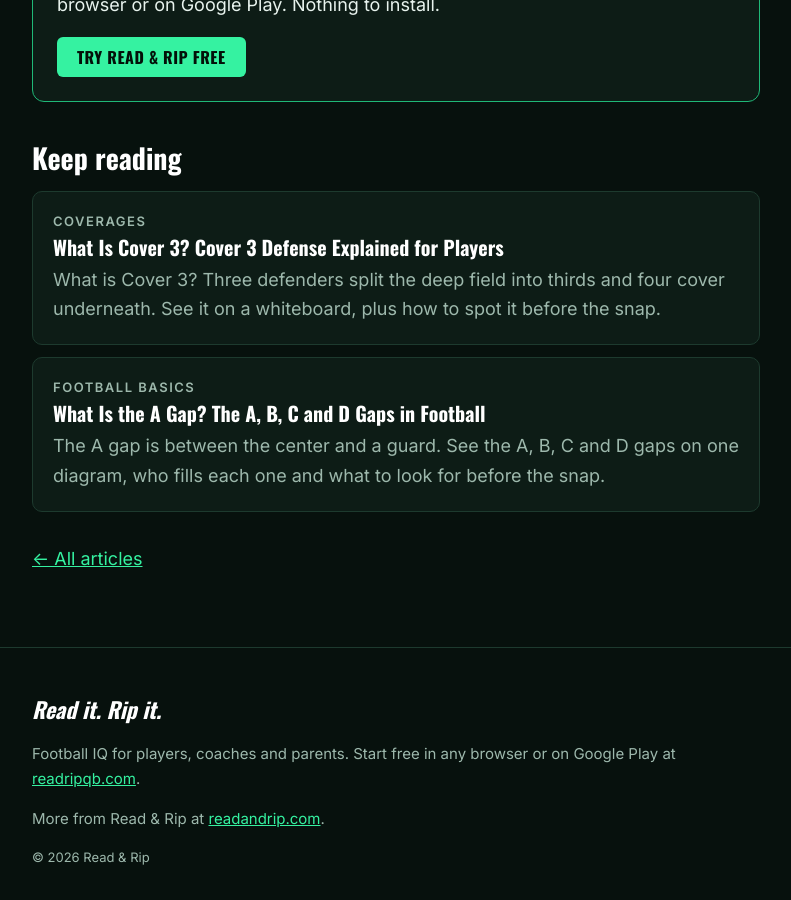
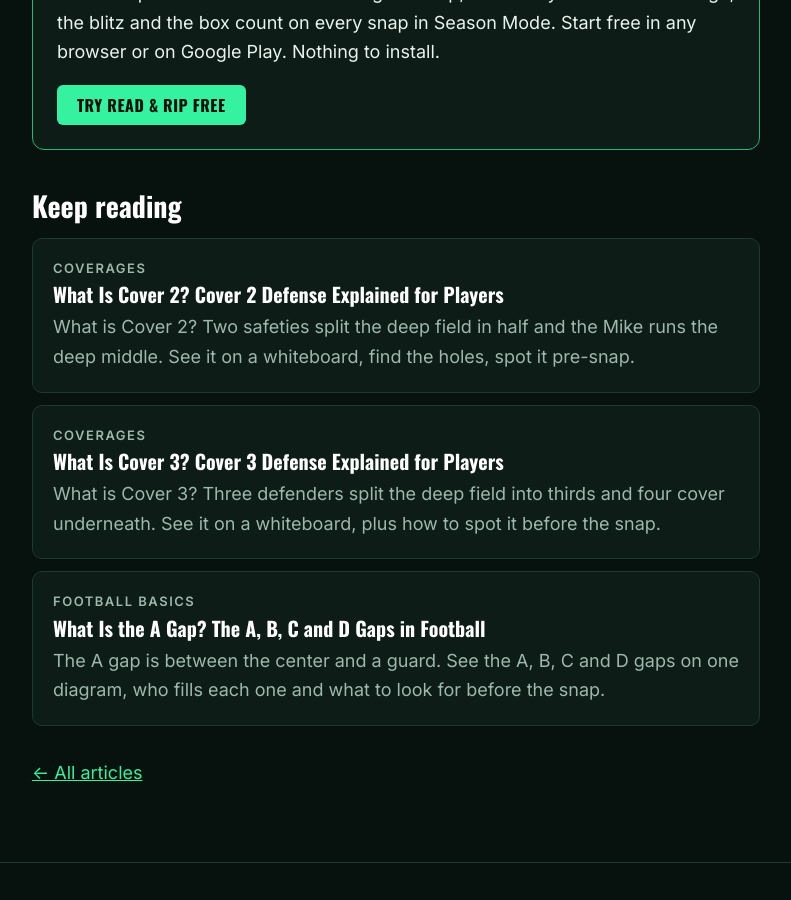
Before and after one commit to ReadandRipQB/readandrip-learn, a Jekyll site: the page built from _posts/2026-10-26-football-coverages-explained.md, in a window 1280 px wide and 900 px high, scrolled down 5211 px. Shown: the whole window, without its empty margins (244-1035 px from the left). Built offline with Jekyll 4.4.1, drawn with Linux system fonts in a browser that asks for light colours; some of the changed text lies outside the part shown.

Commit message:
Article: What Is Cover 2?
Co-Authored-By: Claude Opus 5.5 <noreply@anthropic.com>
Claude-Session: https://claude.ai/code/session_01FgCFT5XXfXnrXNk15gxbuR

```diff
--- a/_posts/2026-10-26-football-coverages-explained.md
+++ b/_posts/2026-10-26-football-coverages-explained.md
@@ -74,6 +74,8 @@ In Cover 2 the two safeties split the deep part of the field in half. The corner
 
 **Before the snap:** two high safeties, and corners close to the line with their eyes inside.
 
+For the full breakdown with the whiteboard, see [What is Cover 2?]({{ '/what-is-cover-2/' | relative_url }}).
+
 ## Cover 3: three deep thirds
 
 In Cover 3 three defenders split the deep field into thirds: the free safety takes the middle and each corner takes a sideline third. Four players cover underneath. On my board, the strong safety and the nickel take curl to flat on the outside, and the two linebackers take the hook and curl zones in the middle.
--- /dev/null
+++ b/_posts/2026-11-18-what-is-cover-2.md
@@ -0,0 +1,115 @@
+---
+title: "What Is Cover 2? Cover 2 Defense Explained for Players"
+description: "What is Cover 2? Two safeties split the deep field in half and the Mike runs the deep middle. See it on a whiteboard, find the holes, spot it pre-snap."
+category: Coverages
+author: Zach Trainor
+---
+
+What is Cover 2? It's a zone defense where two safeties split the deep part of the field in half, the Mike runs the deep middle between them, and four defenders cover the short zones underneath. If you can see Cover 2 before the snap, you already know where the two best throws on the field are.
+
+Here's how I draw it on the board, where it's soft, and what it looks like before the ball is snapped.
+
+## What is Cover 2: two deep halves, four under
+
+The number tells you how many defenders play deep. In Cover 2, that's the two safeties:
+
+- **The free safety and the strong safety** each take a deep half of the field, from the hash out to the sideline.
+
+That leaves the rest of the coverage. On my board:
+
+- **Each corner** sits shallow and takes the **flat** on his side.
+- **The Sam and the Will** take the **curl** zones.
+- **The Mike** turns and runs to the **deep middle**, right between the two safeties.
+
+The four defensive linemen rush the quarterback.
+
+<figure>
+<svg viewBox="0 0 400 300" role="img" aria-label="Cover 2 on a whiteboard: both safeties drop to deep halves, the corners take the flats, the Sam and Will take the curls, and the Mike runs to the deep middle" style="width:100%;height:auto;background:#0d1c16;border:1px solid #1d3a2e;border-radius:10px">
+<defs><marker id="c2a" viewBox="0 0 10 10" refX="8" refY="5" markerWidth="6" markerHeight="6" orient="auto-start-reverse"><path d="M0 0 L10 5 L0 10 z" fill="#35f2a1"/></marker></defs>
+<line x1="8" y1="246" x2="392" y2="246" stroke="#9db8ac" stroke-opacity=".35" stroke-width="2" stroke-dasharray="4 6"/>
+<g fill="none" stroke="#e8f3ee" stroke-width="2.4">
+<circle cx="150" cy="256" r="9"/>
+<circle cx="175" cy="256" r="9"/>
+<circle cx="225" cy="256" r="9"/>
+<circle cx="250" cy="256" r="9"/>
+<rect x="191" y="247" width="18" height="18"/><path d="M191 247 l18 18 M209 247 l-18 18"/></g>
+<text x="38" y="262" text-anchor="middle" font-family="Oswald, Impact, sans-serif" font-size="17" font-weight="700" fill="#e8f3ee">X</text>
+<text x="108" y="262" text-anchor="middle" font-family="Oswald, Impact, sans-serif" font-size="17" font-weight="700" fill="#e8f3ee">H</text>
+<text x="292" y="262" text-anchor="middle" font-family="Oswald, Impact, sans-serif" font-size="17" font-weight="700" fill="#e8f3ee">Y</text>
+<text x="362" y="262" text-anchor="middle" font-family="Oswald, Impact, sans-serif" font-size="17" font-weight="700" fill="#e8f3ee">Z</text>
+<text x="200" y="294" text-anchor="middle" font-family="Oswald, Impact, sans-serif" font-size="15" font-weight="700" fill="#e8f3ee">QB</text>
+<text x="232" y="294" text-anchor="middle" font-family="Oswald, Impact, sans-serif" font-size="17" font-weight="700" fill="#e8f3ee">T</text>
+<text x="142" y="232" text-anchor="middle" font-family="Oswald, Impact, sans-serif" font-size="17" font-weight="700" fill="#9db8ac">E</text>
+<text x="180" y="232" text-anchor="middle" font-family="Oswald, Impact, sans-serif" font-size="15" font-weight="700" fill="#9db8ac">DT</text>
+<text x="220" y="232" text-anchor="middle" font-family="Oswald, Impact, sans-serif" font-size="15" font-weight="700" fill="#9db8ac">DT</text>
+<text x="258" y="232" text-anchor="middle" font-family="Oswald, Impact, sans-serif" font-size="17" font-weight="700" fill="#9db8ac">E</text>
+<line x1="120" y1="110" x2="106" y2="62" stroke="#35f2a1" stroke-width="2" marker-end="url(#c2a)"/>
+<text x="106" y="54" text-anchor="middle" font-family="Inter, sans-serif" font-size="9.5" font-weight="600" letter-spacing=".5" fill="#35f2a1">DEEP 1/2</text>
+<line x1="280" y1="110" x2="294" y2="62" stroke="#35f2a1" stroke-width="2" marker-end="url(#c2a)"/>
+<text x="294" y="54" text-anchor="middle" font-family="Inter, sans-serif" font-size="9.5" font-weight="600" letter-spacing=".5" fill="#35f2a1">DEEP 1/2</text>
+<line x1="200" y1="188" x2="200" y2="96" stroke="#35f2a1" stroke-width="2" marker-end="url(#c2a)"/>
+<text x="200" y="88" text-anchor="middle" font-family="Inter, sans-serif" font-size="9.5" font-weight="600" letter-spacing=".5" fill="#35f2a1">DEEP MIDDLE</text>
+<line x1="38" y1="204" x2="30" y2="186" stroke="#35f2a1" stroke-width="2" marker-end="url(#c2a)"/>
+<text x="30" y="178" text-anchor="middle" font-family="Inter, sans-serif" font-size="9.5" font-weight="600" letter-spacing=".5" fill="#35f2a1">FLAT</text>
+<line x1="362" y1="204" x2="370" y2="186" stroke="#35f2a1" stroke-width="2" marker-end="url(#c2a)"/>
+<text x="370" y="178" text-anchor="middle" font-family="Inter, sans-serif" font-size="9.5" font-weight="600" letter-spacing=".5" fill="#35f2a1">FLAT</text>
+<line x1="128" y1="190" x2="112" y2="160" stroke="#35f2a1" stroke-width="2" marker-end="url(#c2a)"/>
+<text x="112" y="152" text-anchor="middle" font-family="Inter, sans-serif" font-size="9.5" font-weight="600" letter-spacing=".5" fill="#35f2a1">CURL</text>
+<line x1="272" y1="190" x2="288" y2="160" stroke="#35f2a1" stroke-width="2" marker-end="url(#c2a)"/>
+<text x="288" y="152" text-anchor="middle" font-family="Inter, sans-serif" font-size="9.5" font-weight="600" letter-spacing=".5" fill="#35f2a1">CURL</text>
+<ellipse cx="44" cy="96" rx="32" ry="20" fill="none" stroke="#ffb547" stroke-width="1.6" stroke-dasharray="4 4"/>
+<text x="44" y="94" text-anchor="middle" font-family="Inter, sans-serif" font-size="8.5" font-weight="700" fill="#ffb547">HONEY</text>
+<text x="44" y="106" text-anchor="middle" font-family="Inter, sans-serif" font-size="8.5" font-weight="700" fill="#ffb547">HOLE</text>
+<text x="38" y="220" text-anchor="middle" font-family="Oswald, Impact, sans-serif" font-size="15" font-weight="700" fill="#ffffff">CB</text>
+<text x="362" y="220" text-anchor="middle" font-family="Oswald, Impact, sans-serif" font-size="15" font-weight="700" fill="#ffffff">CB</text>
+<text x="120" y="126" text-anchor="middle" font-family="Oswald, Impact, sans-serif" font-size="15" font-weight="700" fill="#ffffff">FS</text>
+<text x="280" y="126" text-anchor="middle" font-family="Oswald, Impact, sans-serif" font-size="15" font-weight="700" fill="#ffffff">SS</text>
+<text x="128" y="204" text-anchor="middle" font-family="Oswald, Impact, sans-serif" font-size="17" font-weight="700" fill="#ffffff">W</text>
+<text x="200" y="204" text-anchor="middle" font-family="Oswald, Impact, sans-serif" font-size="17" font-weight="700" fill="#ffffff">M</text>
+<text x="272" y="204" text-anchor="middle" font-family="Oswald, Impact, sans-serif" font-size="17" font-weight="700" fill="#ffffff">S</text>
+</svg>
+<figcaption>Cover 2 on the whiteboard. Both safeties drop to deep halves, the corners take the flats, the Sam and Will take the curls, and the Mike runs to the deep middle. The honey hole sits between the corner and the safety.</figcaption>
+</figure>
+
+Every one of those seven defenders is covering a spot on the field, not a man. That's what makes it a zone.
+
+## Why defenses play it
+
+Cover 2 takes away the easy throws. The corners sit right on top of the flats, so the quick out and the bubble are covered before they start. With the Sam and Will in the curls, the short middle is crowded too.
+
+The trade is up top. Two safeties have to cover the whole deep field, and each one has a lot of grass to protect.
+
+## Where the holes are
+
+- **The honey hole.** The space deep along the sideline, behind the corner and in front of the safety. The corner is sitting low in the flat, and the safety has a long way to run to get there. That's the spot on my board with the circle around it.
+- **Between the safeties.** Two safeties split the field, so the deep middle is the seam between them. That's why the Mike runs there. If the Mike doesn't get deep enough, it opens.
+- **Between the curl and the flat.** Four underneath defenders still leave windows, especially when a corner jumps a short route.
+
+## What to look for before the snap
+
+1. **Count the safeties.** Two safeties deep and level with each other is your first sign. Two high usually means Cover 2, Cover 4 or Cover 6.
+2. **Look at the corners.** In Cover 2 the corners are usually close to the line, outside the receiver, with their eyes on the quarterback. They want to push the receiver inside and sit in the flat.
+3. **Look at the safety depth.** Cover 2 safeties are usually a little deeper and wider than Quarters safeties, because each one owns half the field.
+4. **Use motion.** Send a receiver across. If nobody runs with him and the defense just shifts, think zone.
+
+Defenses disguise this. A defense can show two high and rotate to one high at the snap. Your pre-snap read tells you where to look. The snap tells you if you were right.
+
+## Cover 2 vs Cover 3
+
+Before the snap, Cover 2 usually shows two high safeties and Cover 3 usually shows one. After the snap, count the deep defenders: two splitting the field in half is Cover 2, three splitting it in thirds is Cover 3. For the full breakdown of the other one, read [What is Cover 3?]({{ '/what-is-cover-3/' | relative_url }}). For Cover 0 through Cover 6 in one place, read [Football Coverages Explained]({{ '/football-coverages-explained/' | relative_url }}). To test your eyes right now, take the free [coverage quiz]({{ '/coverage-quiz/' | relative_url }}). Cover 2 is one of the four whiteboards.
+
+## FAQ
+
+### Is Cover 2 man or zone?
+
+Zone. The two safeties, two corners and three linebackers each cover an area of the field, not a receiver.
+
+### What is the honey hole in Cover 2?
+
+It's the space deep along the sideline, between where the corner sits in the flat and where the safety is covering from the middle of his half. It's the most common place to attack Cover 2.
+
+### How do I tell Cover 2 from Cover 4?
+
+Both show two high safeties. In Cover 2 the corners are usually close to the line, ready to sit in the flats. In Cover 4 the corners usually line up deeper, because each one is playing a deep quarter.
+
+See it before the snap. Read & Rip teaches every coverage one picture at a time, then asks you to call it on every snap in Season Mode. Try Read & Rip free in any browser or on Google Play.
```
